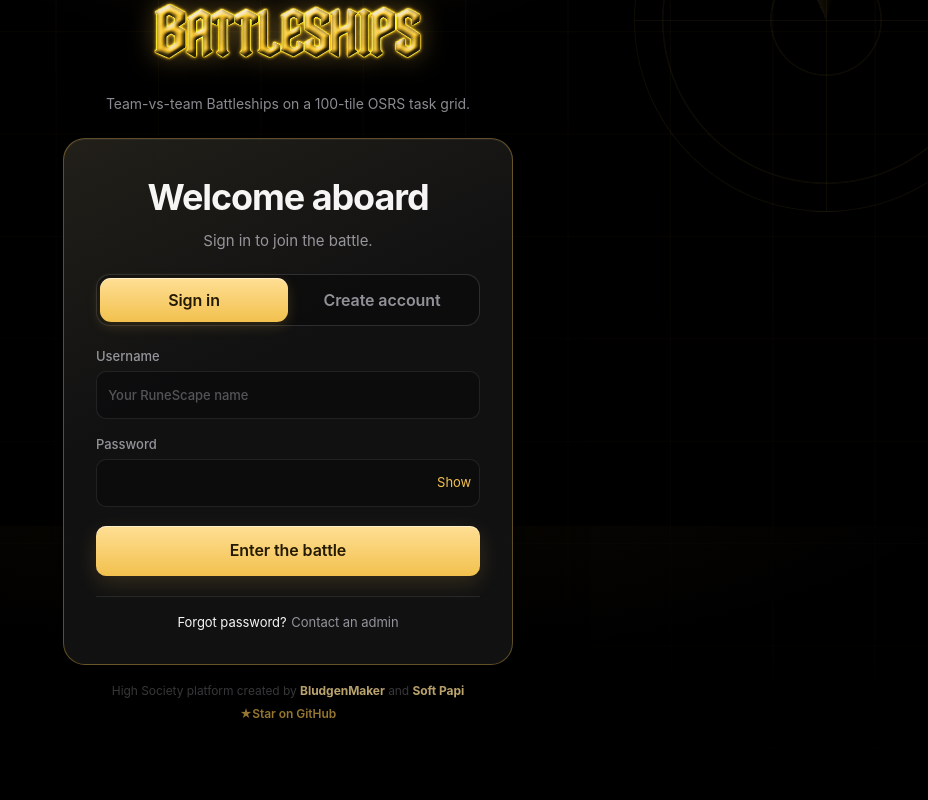
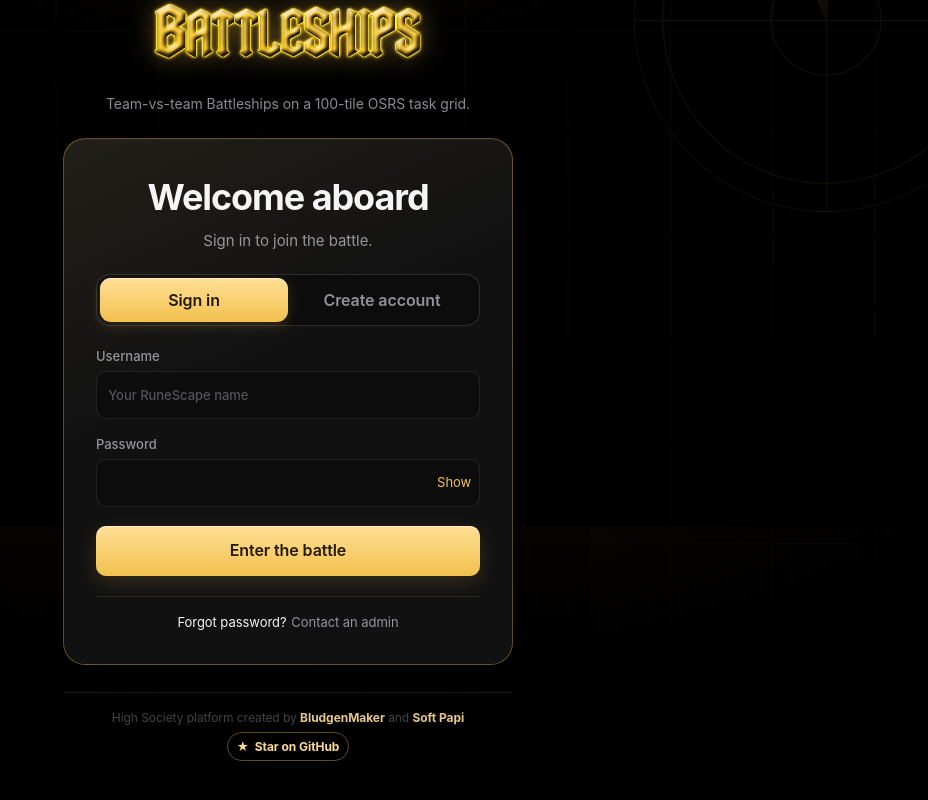
Before and after one commit to BorisVDH-pcs/HS_Battleships, a React (Vite) app in the folder web/: page / in a window 1280 px wide. Shown: the part 274-1074 px from the top of the page, without its empty margins (352-1280 px from the left). Built offline with nearby package versions, Linux system fonts and the light colour scheme; no server answers.

Commit message:
style: share the gold GitHub star pill across credits

```diff
--- a/web/src/styles.css
+++ b/web/src/styles.css
@@ -1630,19 +1630,23 @@ label {
   line-height: 1.45;
   text-align: center;
 }
-.login-credits { margin: -.45rem auto 0; }
+.login-credits {
+  margin: .15rem auto 0;
+  padding-top: 1rem;
+  border-top: 1px solid rgba(242, 193, 78, .14);
+}
 .player-credits {
   margin: 2.5rem auto .25rem;
   padding-top: 1.15rem;
   border-top: 1px solid var(--hairline);
 }
 .credit-creator { color: var(--gold-lit); font-weight: 700; }
-.login-credits a,
-.player-credits a { color: var(--gold-dim); font-weight: 600; text-decoration: none; }
-.login-credits a:hover,
-.login-credits a:focus-visible,
-.player-credits a:hover,
-.player-credits a:focus-visible { color: var(--gold-lit); text-decoration: underline; text-underline-offset: .2em; }
+.waiting-star,
+.credit-star { display: inline-flex; align-items: center; gap: .35rem; padding: .32rem .55rem; border: 1px solid rgba(242, 193, 78, .4); border-radius: 999px; color: var(--gold-lit); font-weight: 700; text-decoration: none; transition: background .16s ease, border-color .16s ease, color .16s ease, transform .16s ease; }
+.waiting-star:hover,
+.waiting-star:focus-visible,
+.credit-star:hover,
+.credit-star:focus-visible { border-color: var(--gold-lit); background: rgba(242, 193, 78, .12); color: var(--text); transform: translateY(-1px); }
 
 @keyframes login-arrive {
   from { opacity: 0; transform: translateY(10px); }
@@ -2202,8 +2206,6 @@ label {
 .launch-marker { margin-right: .45rem; color: var(--gold); font-size: .55rem; }
 .waiting-credits { display: flex; justify-content: center; align-items: center; flex-wrap: wrap; gap: .35rem .75rem; margin: 2.25rem auto 0; padding-top: 1.15rem; border-top: 1px solid rgba(242, 193, 78, .14); color: var(--label-3); font-size: .72rem; line-height: 1.45; }
 .waiting-creator { color: var(--gold-lit); font-weight: 700; }
-.waiting-star { display: inline-flex; align-items: center; gap: .35rem; padding: .32rem .55rem; border: 1px solid rgba(242, 193, 78, .4); border-radius: 999px; color: var(--gold-lit); font-weight: 700; text-decoration: none; transition: background .16s ease, border-color .16s ease, color .16s ease, transform .16s ease; }
-.waiting-star:hover, .waiting-star:focus-visible { border-color: var(--gold-lit); background: rgba(242, 193, 78, .12); color: var(--text); transform: translateY(-1px); }
 @media (max-width: 520px) {
   .waiting { min-height: 0; margin-top: 2.5rem; padding: 2.4rem 1rem 1.7rem; }
   .waiting-lead { font-size: .9rem; }
```
